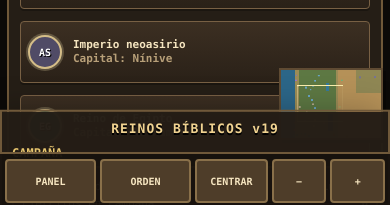
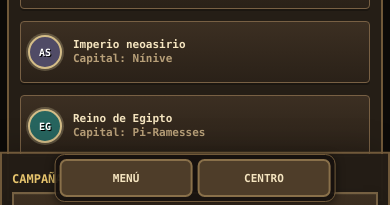
Before and after one commit to curbelomanu-creator/reinos-biblicos, a plain HTML site: page index.html in a window 390 px wide. Shown: the part 636-841 px from the top of the page. Drawn offline with Linux system fonts and the light colour scheme; animation ran at ten frames a second.

Commit message:
Simplify mobile interface and touch gameplay

```diff
--- a/index.html
+++ b/index.html
@@ -27,7 +27,7 @@
       const f=files[i];
       status.textContent='Cargando campaña v19… '+(i+1)+'/'+files.length;
       let r;
-      try{r=await fetch('./'+f+'?v=19mobile3',{cache:'no-store'});}catch(e){throw new Error('Fallo de red al cargar '+f);}
+      try{r=await fetch('./'+f+'?v=19simple1',{cache:'no-store'});}catch(e){throw new Error('Fallo de red al cargar '+f);}
       if(!r.ok) throw new Error('No se pudo cargar '+f+' (HTTP '+r.status+')');
       const clean=(await r.text()).replace(/\s+/g,'');
       if(!/^[A-Za-z0-9+/]*={0,2}$/.test(clean)) throw new Error('Fragmento Base64 corrupto: '+f);
@@ -83,11 +83,13 @@
   canvas#game{width:min(100vw,calc(100dvh * 1.5744680851))!important;height:auto!important;aspect-ratio:1480/940!important;max-width:100vw!important;max-height:100dvh!important;flex:none!important;touch-action:none!important}
   #top{left:5px!important;right:5px!important;top:max(5px,env(safe-area-inset-top))!important;gap:3px!important;max-height:58px;overflow:hidden;z-index:34}
   .pill{padding:3px 5px!important;font-size:9px!important;border-width:1px!important;box-shadow:1px 1px #090705!important}
+  #top .pill:nth-child(n+5){display:none!important}
+  #panel .small{display:none!important}
   #help{display:none!important}
-  #miniWrap{right:7px!important;bottom:68px!important;width:124px!important;height:84px!important;z-index:36!important;border-width:2px!important}
-  #side{position:fixed!important;left:0!important;right:0!important;top:auto!important;bottom:56px!important;width:auto!important;height:min(54dvh,520px)!important;z-index:60!important;background:#241d16fa!important;border:2px solid #70593a!important;border-bottom:0!important;padding:8px 10px calc(18px + env(safe-area-inset-bottom))!important;overflow:auto!important;transform:translateY(calc(100% - 42px));transition:transform .18s ease;box-shadow:0 -4px 12px #0008}
+  #miniWrap{display:none!important}
+  #side{position:fixed!important;left:0!important;right:0!important;top:auto!important;bottom:56px!important;width:auto!important;height:min(54dvh,520px)!important;z-index:60!important;background:#241d16fa!important;border:2px solid #70593a!important;border-bottom:0!important;padding:8px 10px calc(18px + env(safe-area-inset-bottom))!important;overflow:auto!important;transform:translateY(100%);transition:transform .18s ease;box-shadow:0 -4px 12px #0008}
   body.rb-panel-open #side{transform:translateY(0)}
-  #side h1{font-size:13px!important;margin:1px 0 7px!important;text-align:center}
+  #side h1{display:none!important}
   #side> .small{display:none}
   #panel{padding-bottom:6px}
   #side h2{font-size:12px!important;margin:10px 0 5px!important}
@@ -95,21 +97,20 @@
   .row{font-size:11px!important}
   button{min-height:44px!important;padding:8px 7px!important;font-size:12px!important;margin:3px 0!important}
   .battleButtons{grid-template-columns:repeat(2,minmax(0,1fr))!important;gap:5px!important}
-  #log{max-height:130px!important;font-size:10px!important}
+  #log{display:none!important}
   #startScreen{padding:7px!important;align-items:stretch!important;overflow:auto!important}
   .startBox{width:100%!important;max-height:none!important;min-height:100%!important;padding:11px!important;border-width:2px!important;box-shadow:none!important}
   .startBox h2{font-size:17px!important}
   .factionGrid{grid-template-columns:repeat(2,minmax(0,1fr))!important;gap:6px!important;margin-top:9px!important}
   .factionPick{min-height:62px!important;grid-template-columns:38px 1fr!important;gap:7px!important;text-align:left!important;font-size:11px!important}
   .factionShield{width:34px!important;height:34px!important;font-size:10px!important;border-width:2px!important}
-  #rbMobileBar{position:fixed;left:0;right:0;bottom:0;height:calc(56px + env(safe-area-inset-bottom));padding:5px 5px calc(5px + env(safe-area-inset-bottom));display:grid;grid-template-columns:1.25fr 1.25fr 1fr .75fr .75fr;gap:4px;z-index:90;background:#17120ef5;border-top:2px solid #70593a;touch-action:manipulation}
-  #rbMobileBar button{margin:0!important;min-height:44px!important;height:44px!important;padding:4px!important;font-size:10px!important;box-shadow:none!important}
+  #rbMobileBar{position:fixed;left:50%;transform:translateX(-50%);bottom:max(6px,env(safe-area-inset-bottom));width:min(300px,72vw);height:48px;padding:4px;display:grid;grid-template-columns:1fr 1fr;gap:5px;z-index:90;background:#17120eee;border:1px solid #70593a;border-radius:10px;touch-action:manipulation;box-shadow:0 2px 8px #0008}
+  #rbMobileBar button{margin:0!important;min-height:38px!important;height:38px!important;padding:4px!important;font-size:11px!important;box-shadow:none!important;border-radius:7px!important}
   #rbMobileBar button.active{background:#7b4b2d!important;border-color:#efcf7d!important;color:#fff4cf!important}
-  #rbRotateHint{position:fixed;left:50%;top:70px;transform:translateX(-50%);z-index:95;background:#17120eee;border:1px solid #806640;padding:6px 9px;font-size:10px;pointer-events:none;white-space:nowrap}
+  #rbRotateHint{position:fixed;left:50%;top:58px;transform:translateX(-50%);z-index:95;background:#17120ecc;border:1px solid #806640;padding:5px 8px;font-size:9px;pointer-events:none;white-space:nowrap;border-radius:7px}
 }
 @media (pointer:coarse) and (orientation:portrait), (max-width:560px){
   .factionGrid{grid-template-columns:1fr!important}
-  #miniWrap{width:104px!important;height:72px!important}
   #top{max-height:48px}
 }
 `;
@@ -126,16 +127,10 @@
 
   const bar=document.createElement('div');
   bar.id='rbMobileBar';
-  bar.innerHTML='<button id="rbPanelBtn">PANEL</button><button id="rbOrderBtn">ORDEN</button><button id="rbCenterBtn">CENTRAR</button><button id="rbZoomOut">−</button><button id="rbZoomIn">+</button>';
+  bar.innerHTML='<button id="rbPanelBtn">MENÚ</button><button id="rbCenterBtn">CENTRO</button>';
   document.body.appendChild(bar);
   const panelBtn=document.getElementById('rbPanelBtn');
-  const orderBtn=document.getElementById('rbOrderBtn');
-  let orderMode=false;
-  function setOrderMode(v){orderMode=!!v;orderBtn.classList.toggle('active',orderMode);orderBtn.textContent=orderMode?'TOCA DESTINO':'ORDEN';}
   panelBtn.addEventListener('click',function(){document.body.classList.toggle('rb-panel-open');panelBtn.classList.toggle('active',document.body.classList.contains('rb-panel-open'));});
-  orderBtn.addEventListener('click',function(){setOrderMode(!orderMode);document.body.classList.remove('rb-panel-open');panelBtn.classList.remove('active');});
-  document.getElementById('rbZoomIn').addEventListener('click',function(){if(battleMode)return;cam.zoom=Math.min(cam.max,cam.zoom*1.22);clampCam();updateUI();});
-  document.getElementById('rbZoomOut').addEventListener('click',function(){if(battleMode)return;cam.zoom=Math.max(cam.min,cam.zoom/1.22);clampCam();updateUI();});
   document.getElementById('rbCenterBtn').addEventListener('click',function(){
     if(battleMode)return;
     let n=null;
@@ -153,10 +148,26 @@
   hint.textContent='En horizontal tendrás más espacio para combatir';
   document.body.appendChild(hint);
   function updateOrientationHint(){hint.style.display=window.innerHeight>window.innerWidth?'block':'none';}
-  updateOrientationHint();window.addEventListener('resize',updateOrientationHint);
+  updateOrientationHint();window.addEventListener('resize',updateOrientationHint);setTimeout(function(){hint.style.display='none';},3500);
 
   let tap=null,pinch=null;
   function canvasCoords(clientX,clientY){const r=canvas.getBoundingClientRect();return{x:(clientX-r.left)*SW/r.width,y:(clientY-r.top)*SH/r.height};}
+  function rbOwnStrategicSelection(){
+    try{const s=selectedInfo();return !!(s&&s.obj&&s.obj.f===playerFaction&&['army','city','fleet'].includes(s.kind));}catch(e){return false;}
+  }
+  function rbTapHitsFriendly(clientX,clientY){
+    try{
+      const cp=canvasCoords(clientX,clientY),p=s2w(cp.x,cp.y);
+      for(const a of armies){if(a.f!==playerFaction)continue;let x,y;if(a.moving){const A=nodeBy(a.from),B=nodeBy(a.to);if(!A||!B)continue;x=A.x+(B.x-A.x)*a.progress;y=A.y+(B.y-A.y)*a.progress}else{const n=nodeBy(a.location);if(!n)continue;x=n.x+18;y=n.y-18}if(Math.hypot(p.x-x,p.y-y)<62)return true;}
+      for(const c of cities){if(c.f===playerFaction&&Math.hypot(p.x-c.x,p.y-c.y)<(c.type==='jerusalem'?230:105))return true;}
+      if(typeof fleets!=='undefined'&&typeof fleetPos==='function')for(const fl of fleets){if(fl.f!==playerFaction)continue;const q=fleetPos(fl);if(Math.hypot(p.x-q.x,p.y-q.y)<60)return true;}
+    }catch(e){}
+    return false;
+  }
+  function rbTapHitsBattleFriendly(clientX,clientY){
+    try{const cp=canvasCoords(clientX,clientY);for(const u of battleMode.units||[]){if(u.side===battleMode.playerSide&&u.hp>0&&Math.hypot(cp.x-u.x,cp.y-u.y)<24)return true;}}catch(e){}
+    return false;
+  }
   canvas.addEventListener('touchstart',function(e){
     if(e.touches.length===1){
       const t=e.touches[0];
@@ -198,10 +209,17 @@
     const isTap=t&&!tap.moved&&(Date.now()-tap.time)<500;
     tap=null;
     if(!isTap)return;
-    if(orderMode){
-      canvas.dispatchEvent(new MouseEvent('contextmenu',{bubbles:true,cancelable:true,clientX:t.clientX,clientY:t.clientY,button:2}));
-      setOrderMode(false);e.preventDefault();
-    }else if(!battleMode){
+    document.body.classList.remove('rb-panel-open');panelBtn.classList.remove('active');
+    if(battleMode){
+      const selected=(typeof selectedBattleArmy==='function'?selectedBattleArmy():[]);
+      if(selected.length&&!rbTapHitsBattleFriendly(t.clientX,t.clientY)){
+        const cp=canvasCoords(t.clientX,t.clientY);battleOrder(cp.x,cp.y);updateUI();e.preventDefault();
+      }else{
+        canvas.dispatchEvent(new MouseEvent('click',{bubbles:true,cancelable:true,clientX:t.clientX,clientY:t.clientY,button:0}));
+      }
+    }else if(rbOwnStrategicSelection()&&!rbTapHitsFriendly(t.clientX,t.clientY)){
+      canvas.dispatchEvent(new MouseEvent('contextmenu',{bubbles:true,cancelable:true,clientX:t.clientX,clientY:t.clientY,button:2}));e.preventDefault();
+    }else{
       canvas.dispatchEvent(new MouseEvent('click',{bubbles:true,cancelable:true,clientX:t.clientX,clientY:t.clientY,button:0}));
     }
   },{passive:false});
@@ -211,6 +229,25 @@
     const r=mini.getBoundingClientRect();cam.x=(t.clientX-r.left)/r.width*WORLD_W;cam.y=(t.clientY-r.top)/r.height*WORLD_H;clampCam();e.preventDefault();
   },{passive:false});
 
+  function rbSimplifyPanel(){
+    try{
+      const p=document.getElementById('panel');if(!p)return;
+      const advanced=/FORMACIONES AVANZADAS|SECTORES|DINÁMICA|PROYECTOS|DESARROLLO|PUNTO ESTRATÉGICO|PUESTO|CONSTRUCCIÓN/i;
+      const hs=[...p.querySelectorAll('h2')];
+      for(const h of hs){
+        if(!advanced.test(h.textContent||''))continue;
+        h.style.display='none';let n=h.nextElementSibling;
+        while(n&&n.tagName!=='H2'){n.style.display='none';n=n.nextElementSibling;}
+      }
+      for(const small of p.querySelectorAll('.small'))small.style.display='none';
+      for(const group of p.querySelectorAll('.battleButtons')){[...group.querySelectorAll('button')].forEach((b,i)=>{if(i>=3)b.style.display='none';});}
+    }catch(e){}
+  }
+  try{
+    const rbBaseUpdateUI=updateUI;
+    updateUI=function(){rbBaseUpdateUI();setTimeout(rbSimplifyPanel,0);};
+    rbSimplifyPanel();
+  }catch(e){}
   window.addEventListener('contextmenu',function(e){if(e.target===canvas)e.preventDefault();});
 })();
 `;
```
